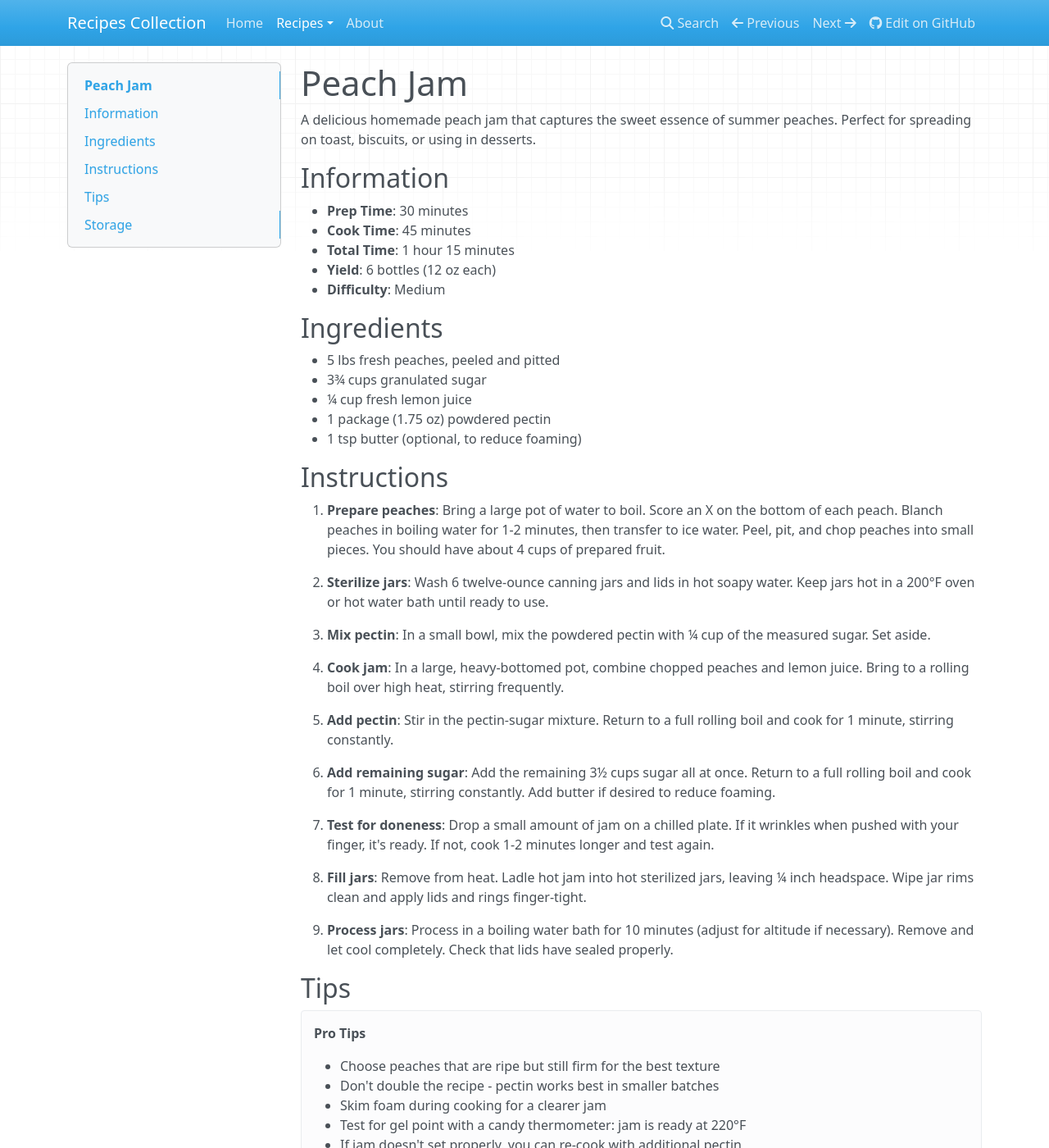
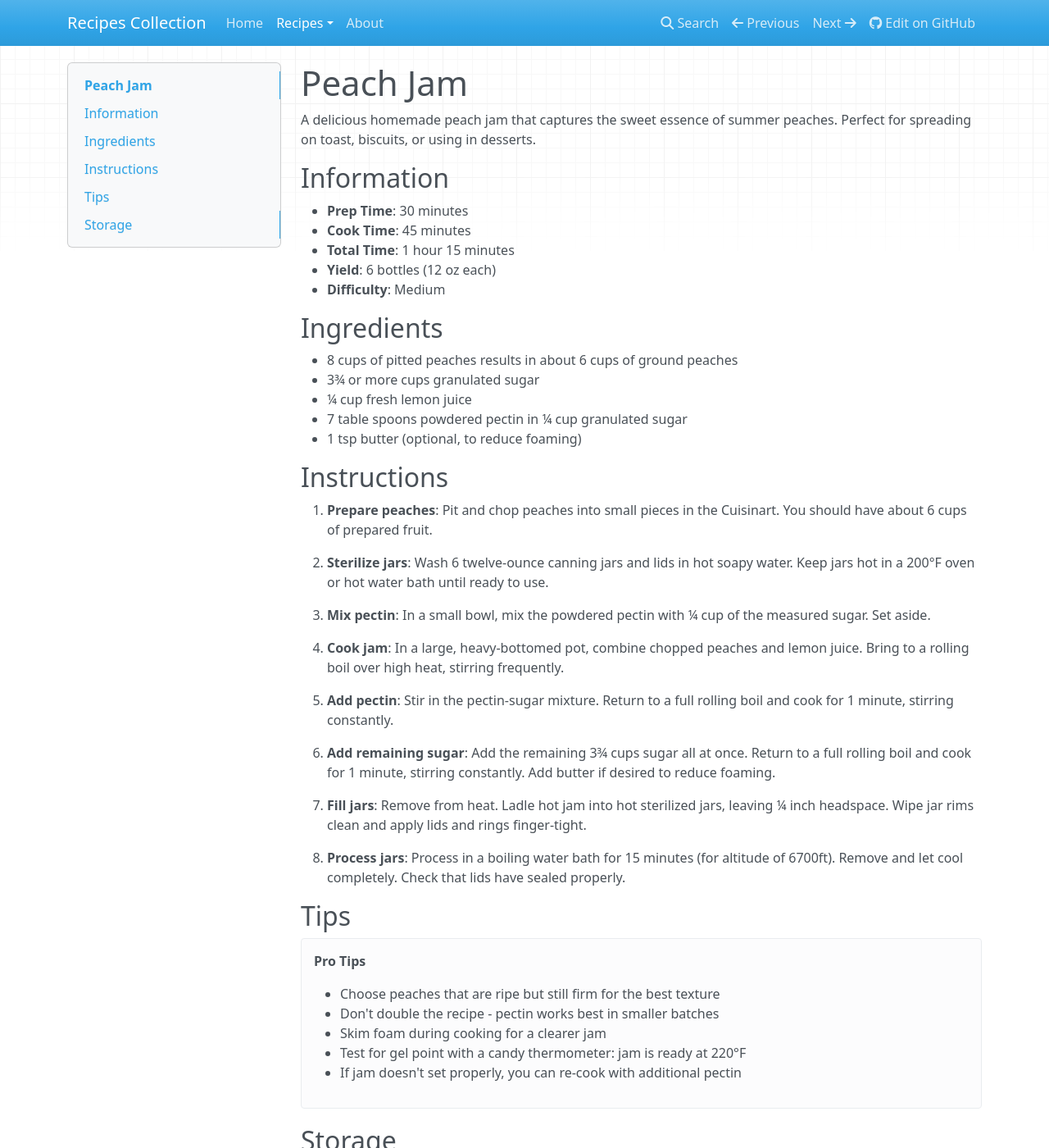
Before and after one commit to TerryHowe/recipes, an MkDocs documentation site: the page built from docs/recipes/peach-jam.md, in a window 1280 px wide and 1400 px high. Shown: the whole window at 82% size. Built offline with MkDocs 1.6.1, drawn with Linux system fonts in a browser that asks for light colours; nearby versions of some CDN libraries.

Commit message:
Update peach jam recipe

```diff
--- a/docs/recipes/peach-jam.md
+++ b/docs/recipes/peach-jam.md
@@ -12,15 +12,15 @@ A delicious homemade peach jam that captures the sweet essence of summer peaches
 
 ## Ingredients
 
-- 5 lbs fresh peaches, peeled and pitted
-- 3¾ cups granulated sugar
+- 8 cups of pitted peaches results in about 6 cups of ground peaches
+- 3¾ or more cups granulated sugar
 - ¼ cup fresh lemon juice
-- 1 package (1.75 oz) powdered pectin
+- 7 table spoons powdered pectin in ¼ cup granulated sugar
 - 1 tsp butter (optional, to reduce foaming)
 
 ## Instructions
 
-1. **Prepare peaches**: Bring a large pot of water to boil. Score an X on the bottom of each peach. Blanch peaches in boiling water for 1-2 minutes, then transfer to ice water. Peel, pit, and chop peaches into small pieces. You should have about 4 cups of prepared fruit.
+1. **Prepare peaches**: Pit and chop peaches into small pieces in the Cuisinart. You should have about 6 cups of prepared fruit.
 
 2. **Sterilize jars**: Wash 6 twelve-ounce canning jars and lids in hot soapy water. Keep jars hot in a 200°F oven or hot water bath until ready to use.
 
@@ -30,13 +30,11 @@ A delicious homemade peach jam that captures the sweet essence of summer peaches
 
 5. **Add pectin**: Stir in the pectin-sugar mixture. Return to a full rolling boil and cook for 1 minute, stirring constantly.
 
-6. **Add remaining sugar**: Add the remaining 3½ cups sugar all at once. Return to a full rolling boil and cook for 1 minute, stirring constantly. Add butter if desired to reduce foaming.
+6. **Add remaining sugar**: Add the remaining 3¾ cups sugar all at once. Return to a full rolling boil and cook for 1 minute, stirring constantly. Add butter if desired to reduce foaming.
 
-7. **Test for doneness**: Drop a small amount of jam on a chilled plate. If it wrinkles when pushed with your finger, it's ready. If not, cook 1-2 minutes longer and test again.
+7. **Fill jars**: Remove from heat. Ladle hot jam into hot sterilized jars, leaving ¼ inch headspace. Wipe jar rims clean and apply lids and rings finger-tight.
 
-8. **Fill jars**: Remove from heat. Ladle hot jam into hot sterilized jars, leaving ¼ inch headspace. Wipe jar rims clean and apply lids and rings finger-tight.
-
-9. **Process jars**: Process in a boiling water bath for 10 minutes (adjust for altitude if necessary). Remove and let cool completely. Check that lids have sealed properly.
+8. **Process jars**: Process in a boiling water bath for 15 minutes (for altitude of 6700ft). Remove and let cool completely. Check that lids have sealed properly.
 
 ## Tips
 
```
